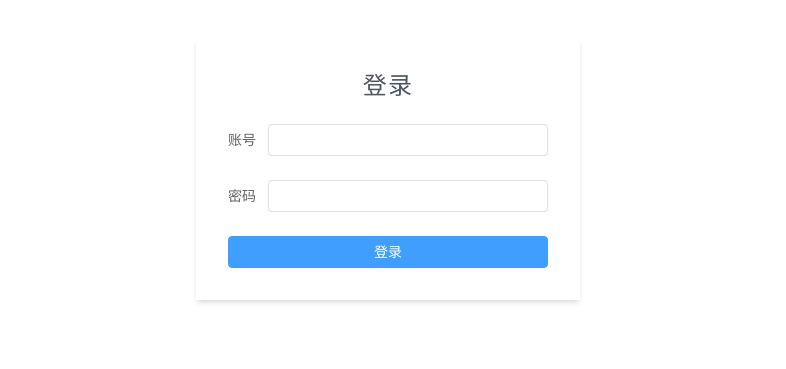
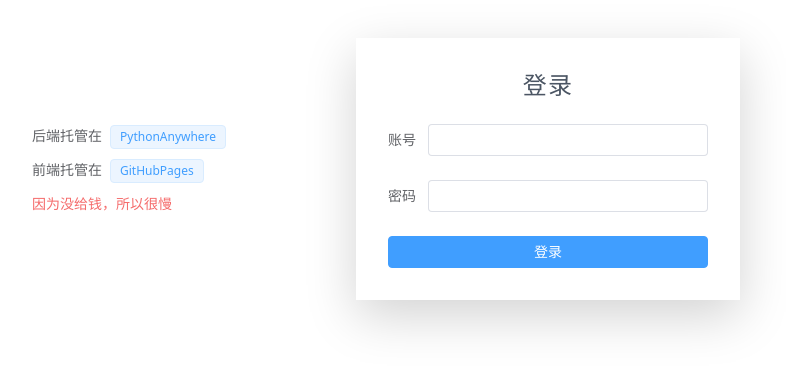
Before and after one commit to Kingoldman/shiftschedule_front, a Vue app: page /login in a window 1280 px wide. Shown: the part 231-600 px from the top of the page, without its empty margins (252-1038 px from the left). Built offline with nearby package versions, Linux system fonts and the light colour scheme.

Commit message:
login frame

```diff
--- a/src/views/login/index.vue
+++ b/src/views/login/index.vue
@@ -74,11 +74,11 @@ const submitForm = (formEl) => {
         router.push({ name: 'frame' });
         ElMessage.success('登录成功');
       } catch (error) {
-        if(Array.isArray(error)){
-          for (const item of error){
+        if (Array.isArray(error)) {
+          for (const item of error) {
             ElMessage.error(item);
           }
-        }else{
+        } else {
           ElMessage.error(JSON.stringify(error));
         }
       } finally {
@@ -92,7 +92,22 @@ const submitForm = (formEl) => {
 </script>
 <template>
   <div class="h-screen flex items-center justify-center">
-    <div class="p-8 m-1 w-96 shadow-md">
+    <div class="w-1/4 flex-col space-y-2">
+      <div class="space-x-2">
+        <el-text>后端托管在</el-text>
+        <el-tag type="primary">PythonAnywhere </el-tag>
+      </div>
+      <div class="space-x-2">
+        <el-text>前端托管在</el-text>
+        <el-tag type="primary">GitHubPages </el-tag>
+      </div>
+      <div>
+        <el-text type="danger">因为没给钱，所以很慢</el-text>
+      </div>
+    </div>
+
+    <div>
+      <div class="p-8 m-1 w-96 shadow-lg">
         <h2
           class="font-medium text-gray-600 text-2xl leading-tight tracking-wider text-center mb-6"
         >
@@ -137,5 +152,6 @@ const submitForm = (formEl) => {
         </el-form>
       </div>
     </div>
+  </div>
 </template>
 <style lang="scss" scoped></style>
```
Also changed, not shown: 4 other files (tests, documents, lock files or other folders). Lines whose indentation alone changed are shown as unchanged.
